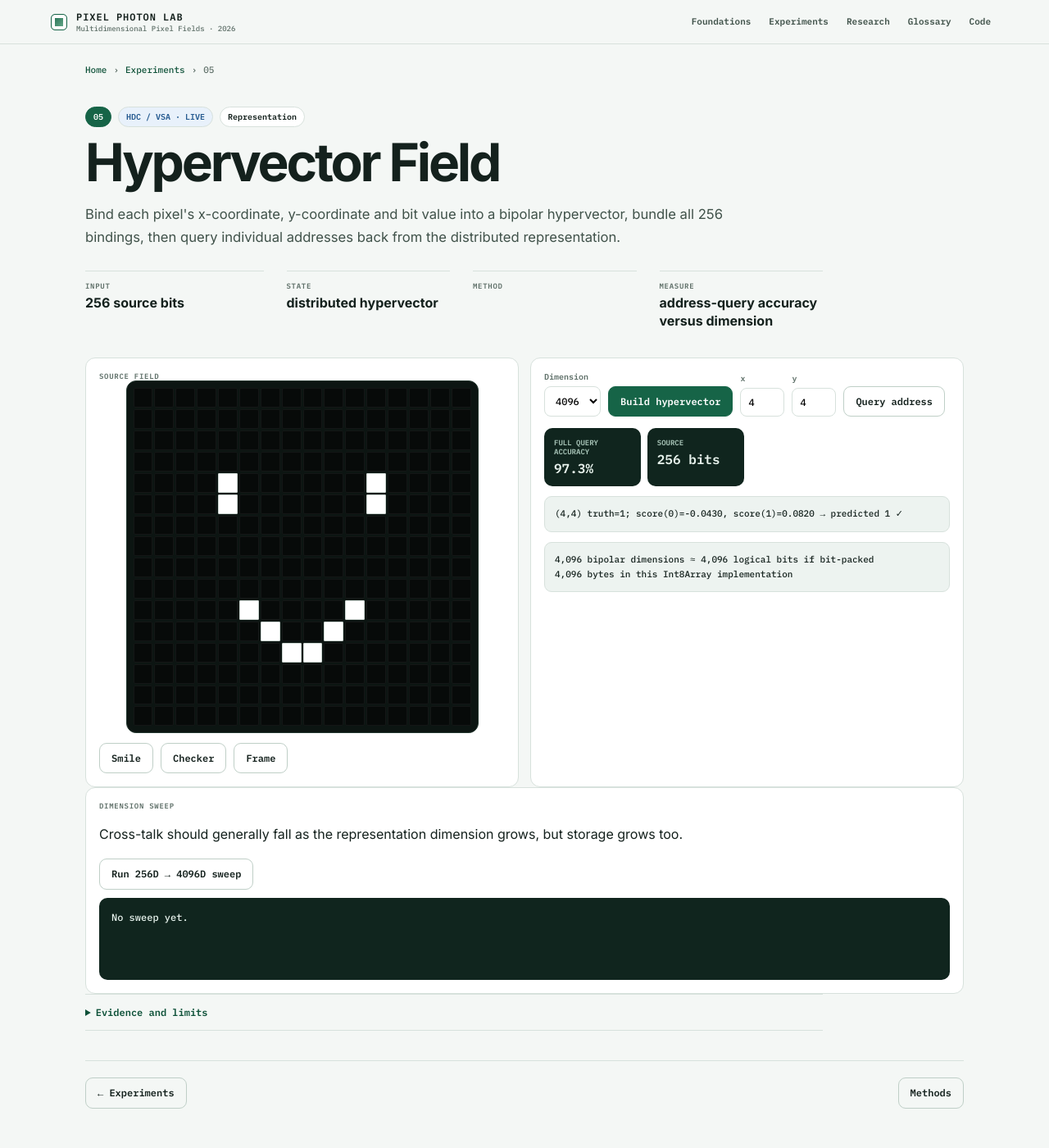
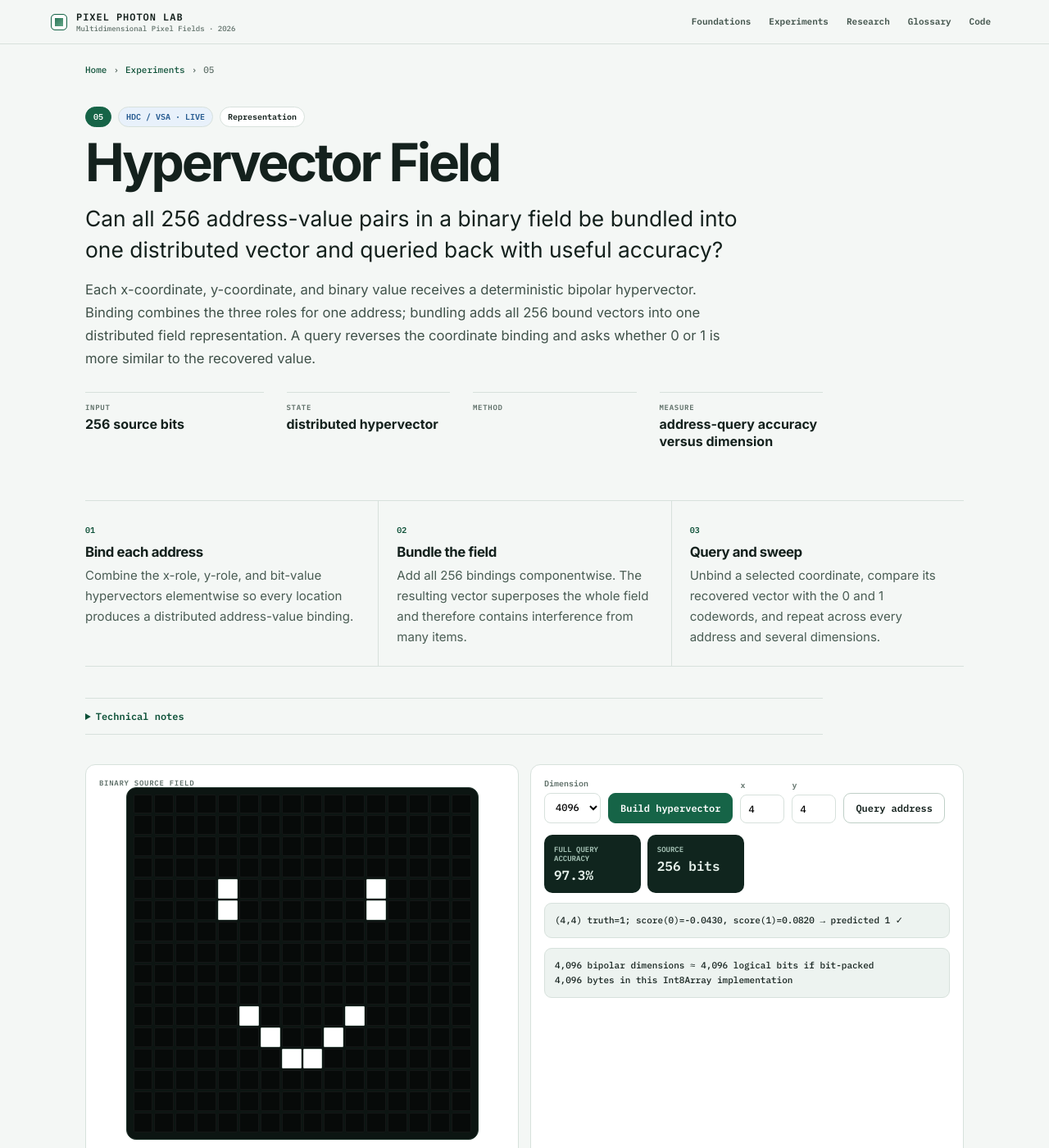
Before and after one commit to bitwikiorg/pixel-art-2026, a Jekyll site: the page built from experiment/hypervector/index.html, in a window 1280 px wide and 1400 px high. Shown: the whole window at 82% size. Built offline with Jekyll 4.4.1, drawn with Linux system fonts in a browser that asks for light colours; some of the changed text lies outside the part shown.

Commit message:
Explain distributed hypervector representation and crosstalk

```diff
--- a/experiment/hypervector/index.html
+++ b/experiment/hypervector/index.html
@@ -4,13 +4,28 @@
 exp_id: "05"
 status: "HDC / VSA · LIVE"
 category: "Representation"
-deck: "Bind each pixel's x-coordinate, y-coordinate and bit value into a bipolar hypervector, bundle all 256 bindings, then query individual addresses back from the distributed representation."
+question: "Can all 256 address-value pairs in a binary field be bundled into one distributed vector and queried back with useful accuracy?"
+explanation: "Each x-coordinate, y-coordinate, and binary value receives a deterministic bipolar hypervector. Binding combines the three roles for one address; bundling adds all 256 bound vectors into one distributed field representation. A query reverses the coordinate binding and asks whether 0 or 1 is more similar to the recovered value."
+deck: "Coordinate/value bindings turn an exact binary field into an approximate distributed representation."
 source: "256 source bits"
 interpretation: "distributed hypervector"
 learned: "No · deterministic shared codebook"
 measure: "address-query accuracy versus dimension"
 shows: "A field can be recoded into a high-dimensional distributed representation with measurable cross-talk and retrieval accuracy."
 does_not_show: "More independent source information. The 256 input bits generate the hypervector through a shared deterministic interpreter."
+steps:
+  - label: "Bind each address"
+    text: "Combine the x-role, y-role, and bit-value hypervectors elementwise so every location produces a distributed address-value binding."
+  - label: "Bundle the field"
+    text: "Add all 256 bindings componentwise. The resulting vector superposes the whole field and therefore contains interference from many items."
+  - label: "Query and sweep"
+    text: "Unbind a selected coordinate, compare its recovered vector with the 0 and 1 codewords, and repeat across every address and several dimensions."
+technical: |
+  Hyperdimensional computing uses high-dimensional distributed vectors with algebraic operations such as binding, bundling, and similarity. With bipolar vectors in `{-1,+1}^D`, elementwise multiplication is a convenient self-inverse binding operation.
+
+  A conceptual encoding for one address is `h_xyv = X_x ⊙ Y_y ⊙ V_v`. The whole field is the bundle `H = Σ_{x,y} h_xyv`. Querying `(x,y)` multiplies `H` by `X_x ⊙ Y_y`; the intended value vector is recovered together with crosstalk from the other 255 bindings. Similarity to `V_0` and `V_1` determines the decoded bit.
+
+  Increasing `D` generally makes unrelated random vectors more nearly orthogonal and can reduce retrieval crosstalk, but it also increases stored derived state. The 256 source bits remain the independent input information; the hypervector and shared role codebook are additional representational resources.
 styles:
   - /assets/css/carrier.css
 scripts:
@@ -18,6 +33,6 @@
   - /assets/js/hypervector-lab.js
 ---
 <div data-hypervector-lab>
-  <section class="lab-two"><div class="lab-module"><div class="lab-label">Source field</div><div id="hvSourceGrid" class="binary-grid small"></div><div class="lab-controls" style="margin-top:12px"><button class="btn" data-hv-preset="smile">Smile</button><button class="btn" data-hv-preset="checker">Checker</button><button class="btn" data-hv-preset="frame">Frame</button></div></div><div class="lab-module"><div class="lab-controls"><label>Dimension <select id="hvDim"><option>256</option><option>512</option><option>1024</option><option>2048</option><option selected>4096</option></select></label><button id="hvBuild" class="btn primary">Build hypervector</button><label>x <input id="hvX" type="number" min="0" max="15" value="4"></label><label>y <input id="hvY" type="number" min="0" max="15" value="4"></label><button id="hvQuery" class="btn">Query address</button></div><div class="information-ledger" style="margin-top:14px"><div><small>FULL QUERY ACCURACY</small><strong id="hvAccuracy">—</strong></div><div><small>SOURCE</small><strong>256 bits</strong></div></div><div id="hvQueryStatus" class="lab-status"></div><div class="lab-status"><span id="hvLogical"></span><br><span id="hvBrowser"></span></div></div></section>
-  <section class="lab-module"><div class="lab-label">Dimension sweep</div><p>Cross-talk should generally fall as the representation dimension grows, but storage grows too.</p><button id="hvRunSweep" class="btn">Run 256D → 4096D sweep</button><pre id="hvSweep" class="carrier-code" style="min-height:100px">No sweep yet.</pre></section>
+  <section class="lab-two"><div class="lab-module"><div class="lab-label">Binary source field</div><div id="hvSourceGrid" class="binary-grid small"></div><div class="lab-controls" style="margin-top:12px"><button class="btn" data-hv-preset="smile">Smile</button><button class="btn" data-hv-preset="checker">Checker</button><button class="btn" data-hv-preset="frame">Frame</button></div></div><div class="lab-module"><div class="lab-controls"><label>Dimension <select id="hvDim"><option>256</option><option>512</option><option>1024</option><option>2048</option><option selected>4096</option></select></label><button id="hvBuild" class="btn primary">Build hypervector</button><label>x <input id="hvX" type="number" min="0" max="15" value="4"></label><label>y <input id="hvY" type="number" min="0" max="15" value="4"></label><button id="hvQuery" class="btn">Query address</button></div><div class="information-ledger" style="margin-top:14px"><div><small>FULL QUERY ACCURACY</small><strong id="hvAccuracy">—</strong></div><div><small>SOURCE</small><strong>256 bits</strong></div></div><div id="hvQueryStatus" class="lab-status"></div><div class="lab-status"><span id="hvLogical"></span><br><span id="hvBrowser"></span></div></div></section>
+  <section class="lab-module"><div class="lab-label">Retrieval versus dimension</div><p>Higher dimension can reduce crosstalk because independently generated codewords become easier to distinguish, while representation storage increases proportionally with dimension.</p><button id="hvRunSweep" class="btn">Run 256D → 4096D sweep</button><pre id="hvSweep" class="carrier-code" style="min-height:100px">No sweep yet.</pre></section>
 </div>
```
